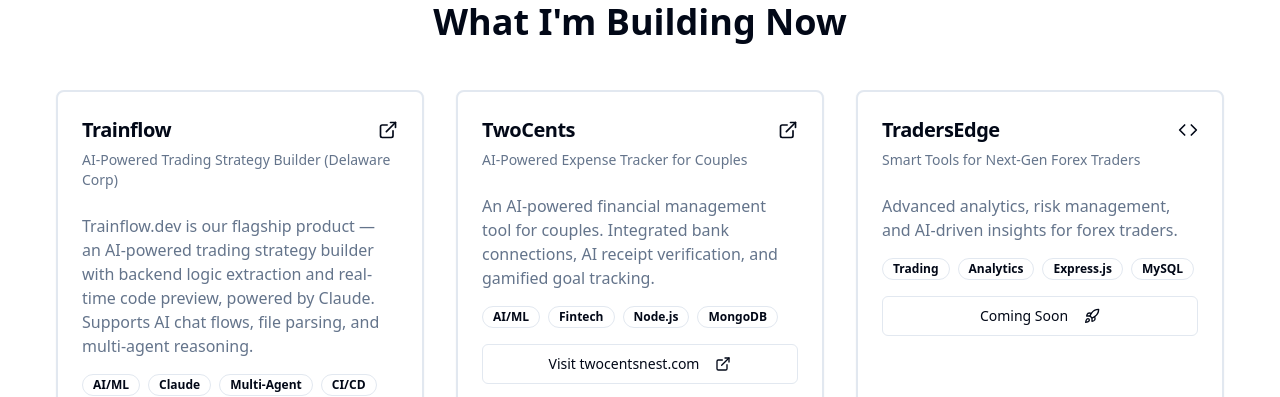
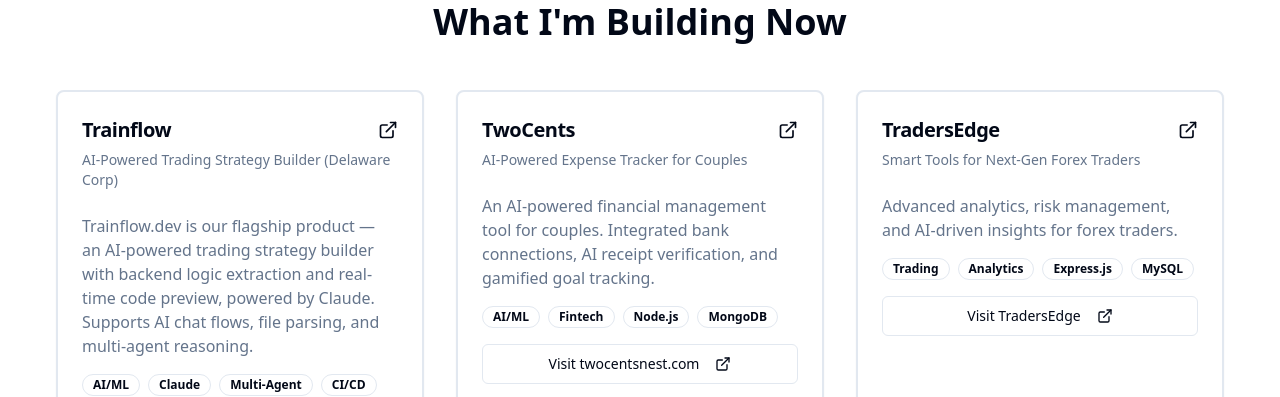
Before and after one commit to Nuelchi/mr-doxa-portfolio-hub, a React (Vite) app: page / in a window 1280 px wide. Shown: the part 1480-1877 px from the top of the page. Built offline with nearby package versions, Linux system fonts and the light colour scheme.

Commit message:
Changes
Co-authored-by: Nuelchi <164604801+Nuelchi@users.noreply.github.com>

```diff
--- a/src/pages/Index.tsx
+++ b/src/pages/Index.tsx
@@ -186,7 +186,9 @@ const Index = () => {
               <CardHeader>
                 <div className="flex items-center justify-between">
                   <CardTitle className="text-xl">TradersEdge</CardTitle>
-                  <Code className="h-5 w-5 group-hover:text-purple-500 transition-colors" />
+                  <a href="https://traders-edge.lovable.app" target="_blank" rel="noopener noreferrer">
+                    <ExternalLink className="h-5 w-5 group-hover:text-purple-500 transition-colors" />
+                  </a>
                 </div>
                 <CardDescription>Smart Tools for Next-Gen Forex Traders</CardDescription>
               </CardHeader>
@@ -200,8 +202,10 @@ const Index = () => {
                   <Badge variant="outline">Express.js</Badge>
                   <Badge variant="outline">MySQL</Badge>
                 </div>
-                <Button variant="outline" className="w-full">
-                  Coming Soon <Rocket className="ml-2 h-4 w-4" />
+                <Button variant="outline" className="w-full" asChild>
+                  <a href="https://traders-edge.lovable.app" target="_blank" rel="noopener noreferrer">
+                    Visit TradersEdge <ExternalLink className="ml-2 h-4 w-4" />
+                  </a>
                 </Button>
               </CardContent>
             </Card>
```
